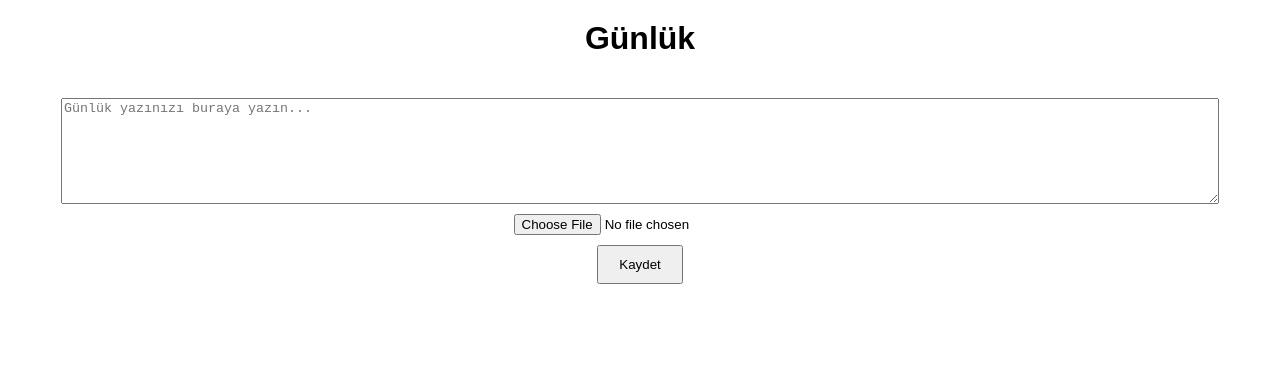
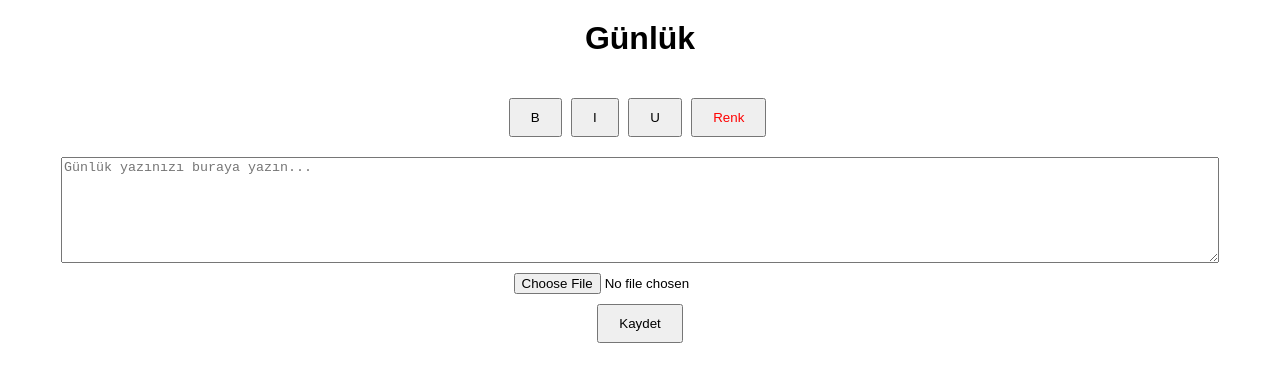
Before and after one commit to mutix31/G-nl-k-Diary-, a plain HTML site: page index.html in a window 1280 px wide. Drawn offline with Linux system fonts and the light colour scheme.

Commit message:
Update index.html
Bbcode barı eklendi

```diff
--- a/index.html
+++ b/index.html
@@ -29,6 +29,12 @@
             margin-top: 10px;
             padding: 10px 20px;
         }
+        .bbcode-bar {
+            margin-top: 10px;
+        }
+        .bbcode-bar button {
+            margin-right: 5px;
+        }
         .entries {
             width: 90%;
             margin-top: 20px;
@@ -49,6 +55,12 @@
 </head>
 <body>
     <h1>Günlük</h1>
+    <div class="bbcode-bar">
+        <button onclick="wrapText('[b]', '[/b]')">B</button>
+        <button onclick="wrapText('[i]', '[/i]')">I</button>
+        <button onclick="wrapText('[u]', '[/u]')">U</button>
+        <button onclick="wrapText('[color=#FF0000]', '[/color]')" style="color: #FF0000;">Renk</button>
+    </div>
     <textarea id="entry" placeholder="Günlük yazınızı buraya yazın..."></textarea>
     <input type="file" id="image" accept="image/*">
     <button onclick="saveEntry()">Kaydet</button>
@@ -65,6 +77,15 @@
                 .replace(/\[i\](.*?)\[\/i\]/g, '<em>$1</em>')
                 .replace(/\[u\](.*?)\[\/u\]/g, '<u>$1</u>')
                 .replace(/\[color=(.*?)\](.*?)\[\/color\]/g, '<span style="color:$1">$2</span>');
+        }
+
+        function wrapText(before, after) {
+            const entryTextarea = document.getElementById('entry');
+            const start = entryTextarea.selectionStart;
+            const end = entryTextarea.selectionEnd;
+            const selectedText = entryTextarea.value.substring(start, end);
+            const newText = before + selectedText + after;
+            entryTextarea.setRangeText(newText, start, end, 'end');
         }
 
         function saveEntry() {
```
